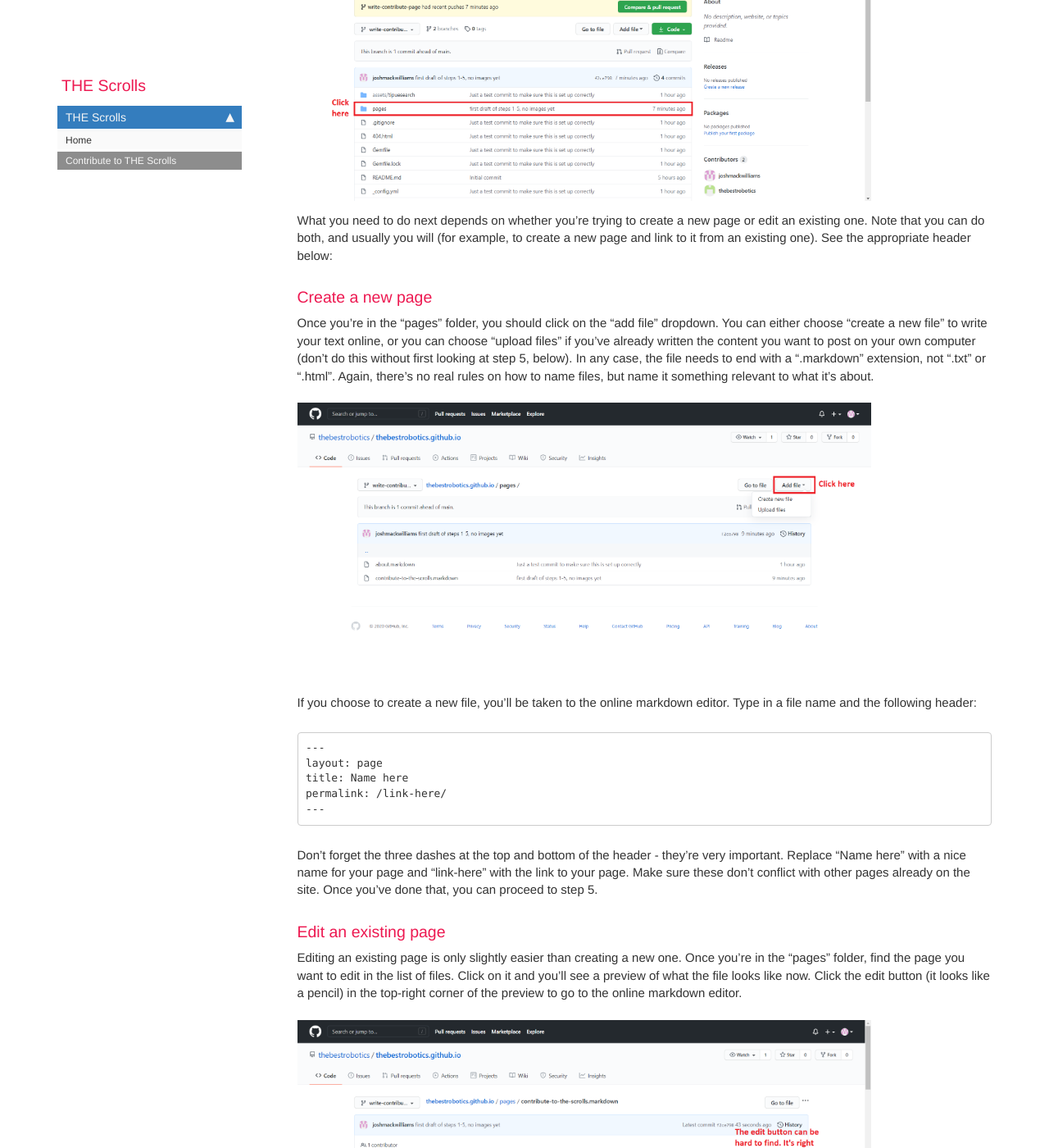
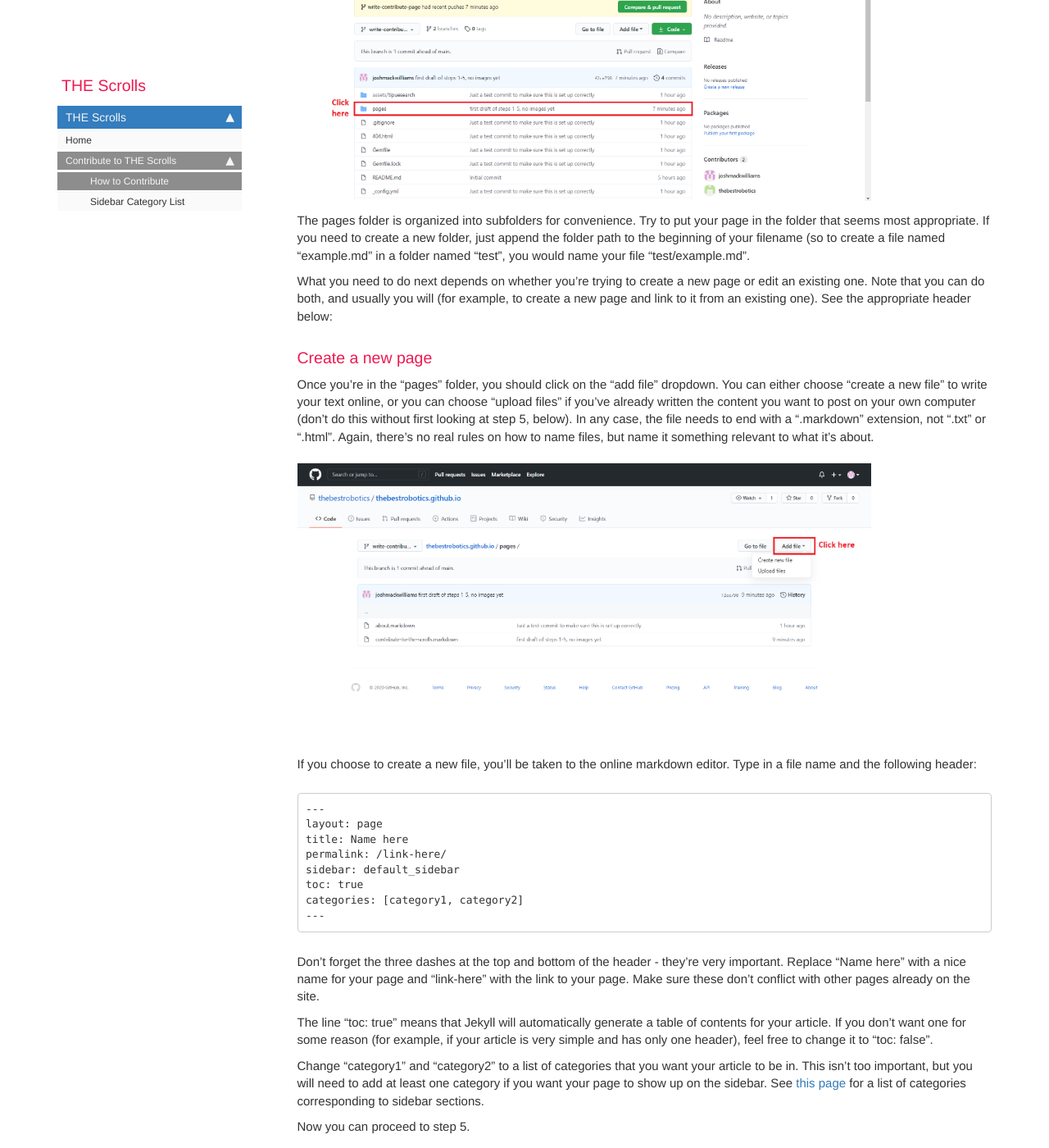
Before and after one commit to thebestrobotics/thebestrobotics.github.io, a Jekyll site: the page built from pages/contribute/how-to-contribute.md, in a window 1280 px wide and 1400 px high, scrolled down 2050 px. Shown: the whole window at 82% size. Built offline with Jekyll 4.4.1, drawn with Linux system fonts in a browser that asks for light colours; comment, search, counter and statistics services are not loaded; some of the changed text lies outside the part shown.

Commit message:
Revise contribute page and sidebar structure

````diff
--- a/pages/scrolls/contribute.md
+++ b/pages/contribute/how-to-contribute.md
@@ -1,10 +1,10 @@
 ---
 layout: page
-title: Contribute to THE Scrolls
-permalink: contribute-to-the-scrolls
-keywords: contribute, write, markdown
+title: How to Contribute
+permalink: how-to-contribute
+keywords: contribute, write, markdown, tutorial
 sidebar: default_sidebar
-categories: sidebar_scrolls
+categories: [contribute, tutorial]
 toc: true
 ---
 
@@ -28,7 +28,7 @@ Now, you need to email us at [robotics@texomahomeeducators.org](mailto:robotics@
 ## Step 3: Create a feature branch
 Once you've accepted the invitation to the repository, you can visit it by going to [the repository page on Github](https://github.com/thebestrobotics/thebestrobotics.github.io). Once you're there, you will need to create a feature branch to push your changes.
 
-Branches are basically your own copy of the website that you can work on without worrying that anyone will overwrite your changes. Once you're done writing, you'll be able to take the changes you've made in this isolated workspace and merge them back in to the primary branch (called main). You should create a new branch for every
+Branches are basically your own copy of the website that you can work on without worrying that anyone will overwrite your changes. Once you're done writing, you'll be able to take the changes you've made in this isolated workspace and merge them back in to the primary branch (called main). You should create a new branch for every change you make.
 
 Once you're on the repository page, you'll want to click on the dropdown that likely says "main". Then you'll want to type the name of your new branch in the text dropdown that appears. There's no hard and fast rule on what to name it, but try to describe the change you are trying to make (for example, the branch used to write this page was named "write-contribute-page"). Once you've typed your name, click on the "create branch: your-branch-name 'from main'" button that appears. See the image below for an example:
 
@@ -41,6 +41,8 @@ As long as you are making changes that belong in this "feature", you should make
 Most changes will be made in the "pages" folder. First go to the repository page and make sure you're in the feature branch you created earlier. Then look at the list in the middle of the page. There should be an entry there called "pages" with a blue folder icon to the left of it. Click on it to move into the pages folder.
 
 ![Navigating to the pages folder](/images/contribute-pages-folder.png)
+
+The pages folder is organized into subfolders for convenience. Try to put your page in the folder that seems most appropriate. If you need to create a new folder, just append the folder path to the beginning of your filename (so to create a file named "example.md" in a folder named "test", you would name your file "test/example.md".
 
 What you need to do next depends on whether you're trying to create a new page or edit an existing one. Note that you can do both, and usually you will (for example, to create a new page and link to it from an existing one). See the appropriate header below:
 
@@ -56,9 +58,18 @@ If you choose to create a new file, you'll be taken to the online markdown edito
 layout: page
 title: Name here
 permalink: /link-here/
+sidebar: default_sidebar
+toc: true
+categories: [category1, category2]
 ---
 ```
-Don't forget the three dashes at the top and bottom of the header - they're very important. Replace "Name here" with a nice name for your page and "link-here" with the link to your page. Make sure these don't conflict with other pages already on the site. Once you've done that, you can proceed to step 5.
+Don't forget the three dashes at the top and bottom of the header - they're very important. Replace "Name here" with a nice name for your page and "link-here" with the link to your page. Make sure these don't conflict with other pages already on the site.
+
+The line "toc: true" means that Jekyll will automatically generate a table of contents for your article. If you don't want one for some reason (for example, if your article is very simple and has only one header), feel free to change it to "toc: false".
+
+Change "category1" and "category2" to a list of categories that you want your article to be in. This isn't too important, but you will need to add at least one category if you want your page to show up on the sidebar. See [this page](/sidebar-category-list) for a list of categories corresponding to sidebar sections.
+
+Now you can proceed to step 5.
 
 ### Edit an existing page
 
````
Also changed, not shown: _data/sidebars/default_sidebar.yml (+10 -3 lines), pages/contribute/sidebar-category-list.md (added, +15 -0 lines), pages/index.md (renamed from pages/scrolls/index.md, +0 -1 lines), pages/dynamic-sidebar-test.md (renamed from pages/scrolls/dynamic-sidebar-test.md), 1 other file.
